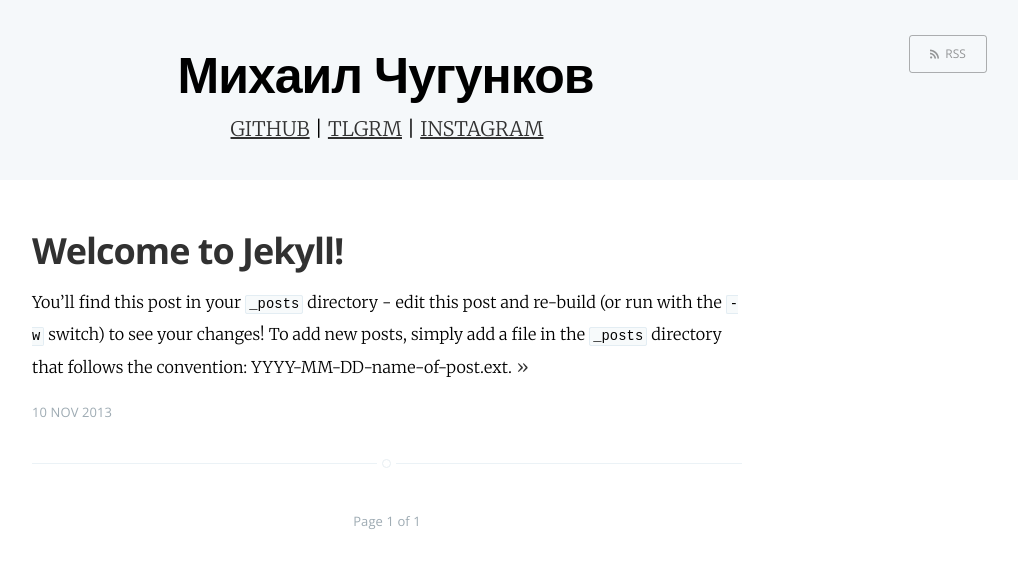
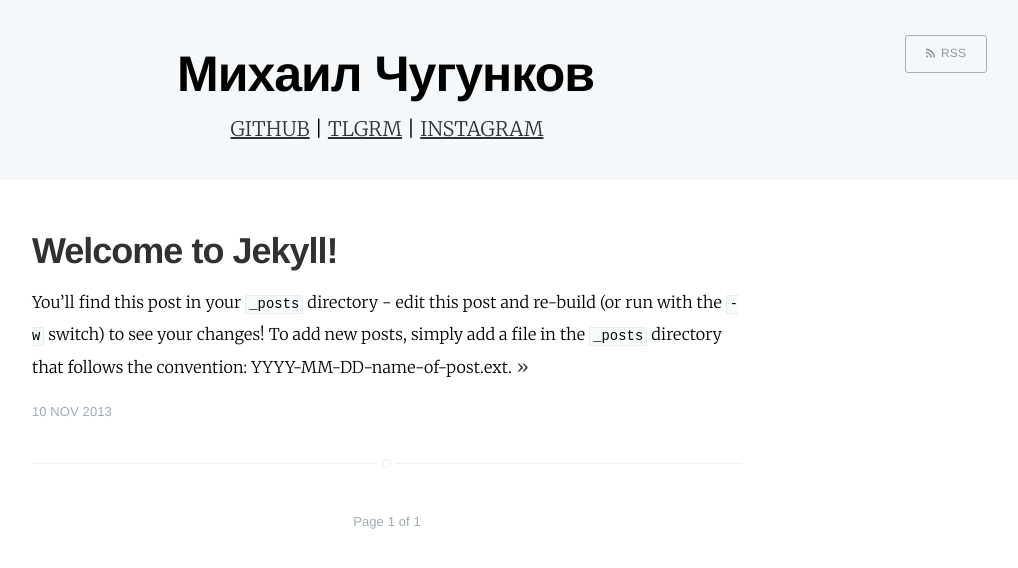
Before and after one commit to poslegm/blog, a Jekyll site: the page built from index.html, in a window 1280 px wide. Shown: the top 568 px of the page, without its empty margins (253-1271 px from the left). Built offline with Jekyll 4.4.1, drawn with Linux system fonts in a browser that asks for light colours; the list of posts is cut into pages by our own code.

Commit message:
Open Sans -> Helvetica

```diff
--- a/_layouts/default.html
+++ b/_layouts/default.html
@@ -12,8 +12,7 @@
     <meta name="viewport" content="width=device-width, initial-scale=1.0" />
 
     <link rel="stylesheet" type="text/css" href="/assets/css/screen.css" />
-    <link rel="stylesheet" type="text/css" href="//fonts.googleapis.com/css?family=Merriweather:300,700,700italic,300italic|Open+Sans:700,400" />
-    <!-- Customisation  -->
+    <link rel="stylesheet" type="text/css" href="//fonts.googleapis.com/css?family=Merriweather:300,700,700italic,300italic" />
     <link rel="stylesheet" type="text/css" href="/assets/css/main.css" />
 
 </head>
--- a/assets/css/screen.css
+++ b/assets/css/screen.css
@@ -1,29 +1,3 @@
-/* ==========================================================================
-   Table of Contents
-   ========================================================================== */
-
-/*
-
-    0.  Normalize
-    1.  Icons
-    2.  General
-    3.  Utilities
-    4.  General
-    5.  Single Post
-    6.  Tag Archive
-    7.  Third Party Elements
-    8.  Pagination
-    9.  Footer
-    10. Media Queries (Tablet)
-    11. Media Queries (Mobile)
-    12. Animations
-
-*/
-
-/* ==========================================================================
-   0. Normalize.css v2.1.3 | MIT License | git.io/normalize | (minified)
-   ========================================================================== */
-
 article, aside, details,
 figcaption, figure,
 footer, header, hgroup,
@@ -99,11 +73,6 @@ textarea { overflow: auto; vertical-align: top; }
 table { border-collapse: collapse; border-spacing: 0; }
 
 
-/* ==========================================================================
-   1. Icons - Sets up the icon font and respective classes
-   ========================================================================== */
-
-/* Import the font file with the icons in it */
 @font-face {
     font-family: "casper-icons";
     src:url("../fonts/casper-icons.eot");
@@ -115,9 +84,8 @@ table { border-collapse: collapse; border-spacing: 0; }
     font-style: normal;
 }
 
-/* Apply these base styles to all icons */
 [class^="icon-"]:before, [class*=" icon-"]:before {
-    font-family: "casper-icons", "Open Sans", sans-serif;
+    font-family: "casper-icons", "Helvetica", sans-serif;
     speak: none;
     font-style: normal;
     font-weight: normal;
@@ -129,8 +97,6 @@ table { border-collapse: collapse; border-spacing: 0; }
     -moz-osx-font-smoothing: grayscale;
 }
 
-/* Each icon is created by inserting the correct character into the
-   content of the :before pseudo element. Like a boss. */
 .icon-ghost:before {
     content: "\f600";
 }
@@ -155,16 +121,12 @@ table { border-collapse: collapse; border-spacing: 0; }
 }
 .icon-location:before {
     content: "\f607";
-    margin-left: -3px; /* Tracking fix */
+    margin-left: -3px;
 }
 .icon-link:before {
     content: "\f608";
 }
 
-
-/* ==========================================================================
-   2. General - Setting up some base styles
-   ========================================================================== */
 
 html {
     height: 100%;
@@ -202,7 +164,7 @@ h4, h5, h6 {
     color: #2E2E2E;
     line-height: 1.15em;
     margin: 0 0 0.4em 0;
-    font-family: "Open Sans", sans-serif;
+    font-family: "Helvetica", sans-serif;
 }
 
 h1 {
@@ -422,18 +384,11 @@ iframe, .fluid-width-video-wrapper {
     margin: 1.75em 0;
 }
 
-/* When a video is inside the fitvids wrapper, drop the
-margin on the iframe, cause it breaks stuff. */
 .fluid-width-video-wrapper iframe {
     margin: 0;
 }
 
 
-/* ==========================================================================
-   3. Utilities - These things get used a lot
-   ========================================================================== */
-
-/* Clears shit */
 .clearfix:before,
 .clearfix:after {
     content: " ";
@@ -442,14 +397,12 @@ margin on the iframe, cause it breaks stuff. */
 .clearfix:after { clear: both; }
 .clearfix { *zoom: 1; }
 
-/* Hides shit */
 .hidden {
     text-indent: -9999px;
     visibility: hidden;
     display: none;
 }
 
-/* Creates a responsive wrapper that makes our content scale nicely */
 .inner {
     position: relative;
     width: 80%;
@@ -457,18 +410,12 @@ margin on the iframe, cause it breaks stuff. */
     margin: 0 auto;
 }
 
-/* Centres vertically yo. (IE8+) */
 .vertical {
     display: table-cell;
     vertical-align: middle;
 }
 
 
-/* ==========================================================================
-   4. General - The main styles for the the theme
-   ========================================================================== */
-
-/* Big cover image on the home page */
 .main-header {
     position: relative;
     display: table;
@@ -493,10 +440,9 @@ margin on the iframe, cause it breaks stuff. */
 
 .main-nav a {
     text-decoration: none;
-    font-family: 'Open Sans', sans-serif;
-}
-
-/* Create a bouncing scroll-down arrow on homepage with cover image */
+    font-family: 'Helvetica', sans-serif;
+}
+
 .scroll-down {
     display: block;
     position: absolute;
@@ -516,15 +462,12 @@ margin on the iframe, cause it breaks stuff. */
     animation: bounce 4s 2s infinite;
 }
 
-/* Stop it bouncing and increase contrast when hovered */
 .scroll-down:hover {
     color: #fff;
     -webkit-animation: none;
     animation: none;
 }
 
-/* Put a semi-opaque radial gradient behind the icon to make it more visible
-   on photos which happen to have a light background. */
 .home-template .main-header:after {
     display: block;
     content: " ";
@@ -541,7 +484,6 @@ margin on the iframe, cause it breaks stuff. */
     background: radial-gradient(ellipse at center,  rgba(0,0,0,0.15) 0%,rgba(0,0,0,0) 70%,rgba(0,0,0,0) 100%);
 }
 
-/* Hide when there's no cover image or on page2+ */
 .no-cover .scroll-down,
 .no-cover.main-header:after,
 .archive-template .scroll-down,
@@ -549,7 +491,6 @@ margin on the iframe, cause it breaks stuff. */
     display: none
 }
 
-/* Appears in the top right corner of your home page */
 .blog-logo {
     display: block;
     float: left;
@@ -617,7 +558,6 @@ margin on the iframe, cause it breaks stuff. */
     margin-right: 6px;
 }
 
-/* Special styles when overlaid on an image*/
 .main-nav.overlay {
     position: absolute;
     top: 0;
@@ -652,20 +592,19 @@ margin on the iframe, cause it breaks stuff. */
     transition: all 0.1s ease;
 }
 
-/* Add a border to the buttons on hover */
+
 .back-button:hover,
 .subscribe-button:hover {
     border-color: #bfc8cd;
     color: #9EABB3;
 }
 
-/* The details of your blog. Defined in ghost/settings/ */
 .page-title {
     margin: 10px 0 10px 0;
     font-size: 5rem;
     letter-spacing: -1px;
     font-weight: 700;
-    font-family: "Open Sans", sans-serif;
+    font-family: "Helvetica", sans-serif;
     color: #fff;
 }
 
@@ -699,7 +638,6 @@ margin on the iframe, cause it breaks stuff. */
     border-color: rgba(0,0,0,0.3);
 }
 
-/* Add subtle load-in animation for content on the home page */
 .home-template .page-title {
     -webkit-animation: fade-in-down 0.6s;
     animation: fade-in-down 0.6s;
@@ -713,7 +651,6 @@ margin on the iframe, cause it breaks stuff. */
     animation-delay: 0.1s;
 }
 
-/* Every post, on every page, gets this style on its <article> tag */
 .post {
     position: relative;
     width: 80%;
@@ -725,8 +662,6 @@ margin on the iframe, cause it breaks stuff. */
     hyphens: auto;
 }
 
-/* Add a little circle in the middle of the border-bottom on our .post
-   just for the lolz and stylepoints. */
 .post:after {
     display: block;
     content: "";
@@ -765,7 +700,7 @@ body:not(.post-template) .post-title {
 .post-meta {
     display: block;
     margin: 1.75rem 0 0 0;
-    font-family: "Open Sans", sans-serif;
+    font-family: "Helvetica", sans-serif;
     font-size: 1.5rem;
     line-height: 2.2rem;
     color: #9EABB3;
@@ -839,10 +774,6 @@ body:not(.post-template) .post-title {
 }
 
 
-/* ==========================================================================
-   5. Single Post - When you click on an individual post
-   ========================================================================== */
-
 .post-template .post-header {
    margin-bottom: 3.4rem;
 }
@@ -861,25 +792,23 @@ body:not(.post-template) .post-title {
     border: none;
 }
 
-/* Stop .full-img from creating horizontal scroll - slight hack due to
-   imperfections with browser width % calculations and rounding */
 .post-template .content {
     overflow: hidden;
 }
 
-/* Tweak the .post wrapper style */
+
 .post-template .post {
     margin-top: 0;
     border-bottom: none;
     padding-bottom: 0;
 }
 
-/* Kill that stylish little circle that was on the border, too */
+
 .post-template .post:after {
     display: none;
 }
 
-/* Keep images centred and within the bounds of the post-width */
+
 .post-content img {
     display: block;
     max-width: 100%;
@@ -888,15 +817,13 @@ body:not(.post-template) .post-title {
     padding: 0.6em 0;
 }
 
-/* Break out larger images to be wider than the main text column
-   the class is applied with jQuery */
 .post-content .full-img {
     width: 126%;
     max-width: none;
     margin: 0 -13%;
 }
 
-/* The author credit area after the post */
+
 .post-footer {
     position: relative;
     margin: 6rem 0 0 0;
@@ -915,7 +842,7 @@ body:not(.post-template) .post-title {
     line-height: 1.75em;
 }
 
-/* list of author links - location / url */
+
 .author-meta {
     padding: 0;
     margin: 0;
@@ -933,7 +860,7 @@ body:not(.post-template) .post-title {
     color: #111;
 }
 
-/* Create some space to the right for the share links */
+
 .post-footer .author {
     margin-right: 180px;
 }
@@ -947,10 +874,6 @@ body:not(.post-template) .post-title {
     text-decoration: underline;
 }
 
-/* Drop the share links in the space to the right.
-   Doing it like this means it's easier for the author bio
-   to be flexible at smaller screen sizes while the share
-   links remain at a fixed width the whole time */
 .post-footer .share {
     position: absolute;
     top: 6rem;
@@ -970,7 +893,7 @@ body:not(.post-template) .post-title {
     color: #50585D;
 }
 
-/* The subscribe icon on the footer */
+
 .subscribe {
     width: 28px;
     height: 28px;
@@ -986,7 +909,7 @@ body:not(.post-template) .post-title {
     transition: box-shadow 0.5s;
 }
 
-/* The RSS icon, inserted via icon font */
+
 .subscribe:before {
     color: #D2DEE3;
     font-size: 10px;
@@ -997,7 +920,7 @@ body:not(.post-template) .post-title {
     transition: color 0.5s ease;
 }
 
-/* Add a box shadow to on hover */
+
 .subscribe:hover {
     box-shadow: rgba(0,0,0,0.05) 0 0 0 3px;
     transition: box-shadow 0.25s;
@@ -1007,7 +930,7 @@ body:not(.post-template) .post-title {
     color: #50585D;
 }
 
-/* CSS tooltip saying "Subscribe!" - initially hidden */
+
 .tooltip {
     opacity: 0;
     display: block;
@@ -1026,7 +949,7 @@ body:not(.post-template) .post-title {
     transition: opacity 0.3s ease, top 0.3s ease;
 }
 
-/* The little chiclet arrow under the tooltip, pointing down */
+
 .tooltip:after {
     content: " ";
     border-width: 5px 5px 0 5px;
@@ -1041,15 +964,11 @@ body:not(.post-template) .post-title {
     width: 0;
 }
 
-/* On hover, show the tooltip! */
+
 .subscribe:hover .tooltip {
     opacity: 1;
     top: -33px;
 }
-
-/* ==========================================================================
-   6. Author profile
-   ========================================================================== */
 
 .post-head.main-header {
     height: 65%;
@@ -1085,7 +1004,7 @@ body:not(.post-template) .post-title {
     text-align: center;
 }
 
-/* Add a little circle in the middle of the border-bottom */
+
 .author-profile:after {
     display: block;
     content: "";
@@ -1159,7 +1078,7 @@ body:not(.post-template) .post-title {
 .author-meta {
     margin: 1.6rem 0;
 }
-/* Location, website, and link */
+
 .author-profile .author-meta {
     margin: 2rem 0;
     font-family: "Merriweather", serif;
@@ -1175,17 +1094,10 @@ body:not(.post-template) .post-title {
     text-decoration: none;
 }
 
-/* Turn off meta for page2+ to make room for extra
-   pagination prev/next links */
 .archive-template .author-profile .author-meta {
     display: none;
 }
 
-/* ==========================================================================
-   7. Third Party Elements - Embeds from other services
-   ========================================================================== */
-
-/* Github */
 .gist table {
     margin: 0;
     font-size: 1.4rem;
@@ -1196,17 +1108,12 @@ body:not(.post-template) .post-title {
 }
 
 
-/* ==========================================================================
-   8. Pagination - Tools to let you flick between pages
-   ========================================================================== */
-
-/* The main wrapper for our pagination links */
 .pagination {
     position: relative;
     width: 80%;
     max-width: 710px;
     margin: 4rem auto;
-    font-family: "Open Sans", sans-serif;
+    font-family: "Helvetica", sans-serif;
     font-size: 1.3rem;
     color: #9EABB3;
     text-align: center;
@@ -1217,7 +1124,7 @@ body:not(.post-template) .post-title {
     transition: all 0.2s ease;
 }
 
-/* Push the previous/next links out to the left/right */
+
 .older-posts,
 .newer-posts {
     position: absolute;
@@ -1273,19 +1180,15 @@ body:not(.post-template) .post-title {
     width: auto;
 }
 
-/* On page2+ make all the headers smaller */
+
 .archive-template .main-header {
     max-height: 30%;
 }
 
-/* On page2+ show extra pagination controls at the top of post list */
+
 .archive-template .extra-pagination {
     display: block;
 }
-
-/* ==========================================================================
-   10. Media Queries - Smaller than 900px
-   ========================================================================== */
 
 @media only screen and (max-width: 900px) {
 
@@ -1407,10 +1310,6 @@ body:not(.post-template) .post-title {
 }
 
 
-/* ==========================================================================
-   11. Media Queries - Smaller than 500px
-   ========================================================================== */
-
 @media only screen and (max-width: 500px) {
 
     .main-header {
@@ -1587,10 +1486,10 @@ body:not(.post-template) .post-title {
 
     .post-content .full-img {
         width: auto;
-        width: calc(100% + 32px); /* expand with to image + margins */
-        margin: 0 -16px; /* get rid of margins */
+        width: calc(100% + 32px);
+        margin: 0 -16px;
         min-width: 0;
-        max-width: 112%; /* fallback when calc doesn't work */
+        max-width: 112%;
     }
 
     .post-meta {
```
Also changed, not shown: 1 other file.
